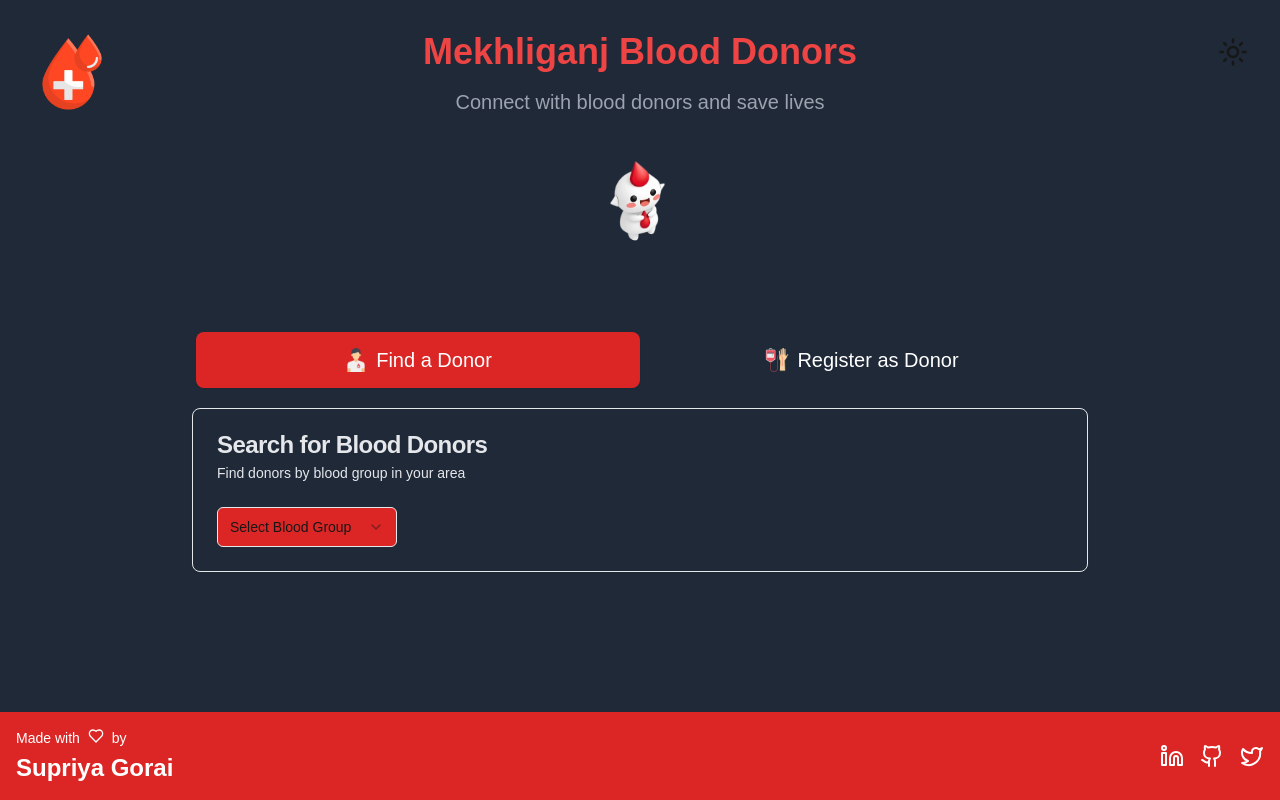
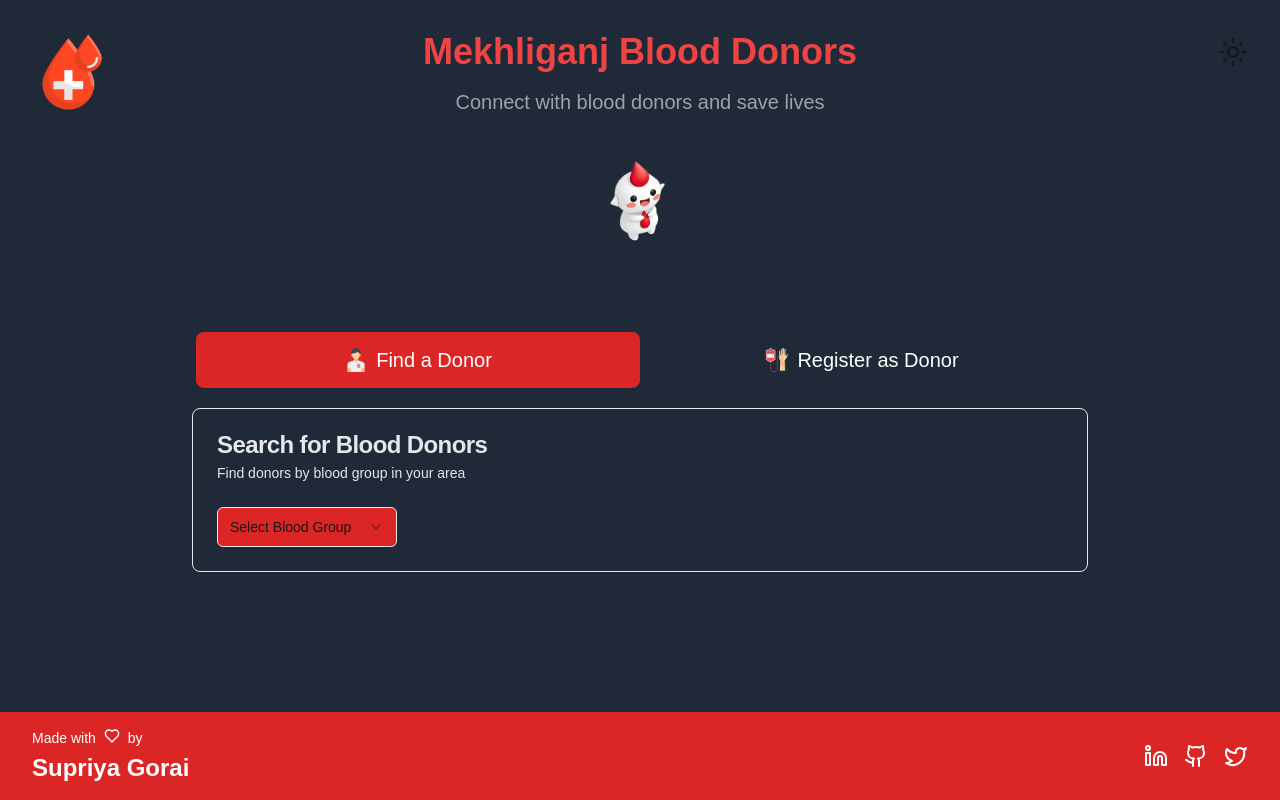
Before and after one commit to SupriyaGo/mkj-blood-donors, a Next.js app: page / in a window 1280 px wide. Built offline with nearby package versions, Linux system fonts and the light colour scheme.

Commit message:
fix footer style

```diff
--- a/src/components/footer.tsx
+++ b/src/components/footer.tsx
@@ -6,10 +6,10 @@ import { Linkedin, Github, Twitter, HeartIcon } from "lucide-react";
 export default function Footer() {
 	return (
 		<footer className="bg-red-600 text-white py-4 mt-12">
-			<div className="container mx-auto px-4">
+			<div className="container mx-auto px-4 md:px-8">
 				<div className="flex flex-col md:flex-row justify-between items-center">
 					<div className="text-center md:text-left mb-4 md:mb-0">
-						<p className="text-sm flex">
+						<p className="text-sm flex justify-center md:justify-start">
 							Made with <HeartIcon className="h-4 w-4 text-white mx-2" /> by
 						</p>
 						<h2 className="text-2xl font-bold mt-1">Supriya Gorai</h2>
```
